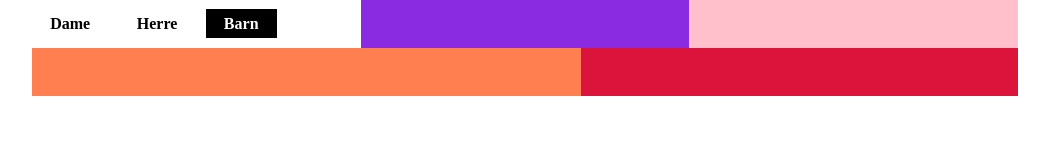
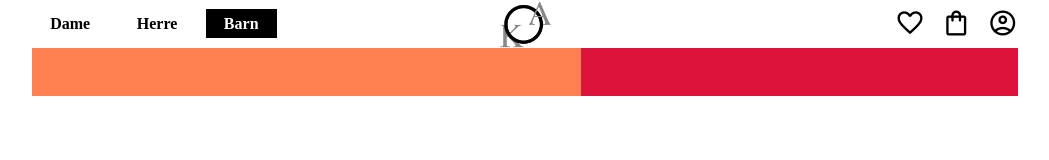
Before and after one commit to 43alsosc/UtvikleValgfriNettside, a plain HTML site: page barn-home.html in a window 1280 px wide. Shown: the whole page, without its empty margins (115-1164 px from the left). Drawn offline with nearby package versions, Linux system fonts and the light colour scheme.

Commit message:
La til logo, handlekurv, favoritter, account

```diff
--- a/barn-home.html
+++ b/barn-home.html
@@ -4,9 +4,11 @@
 <head>
     <meta charset="UTF-8">
     <meta name="viewport" content="width=device-width, initial-scale=1.0">
+    <link rel="stylesheet"
+        href="https://fonts.googleapis.com/css2?family=Material+Symbols+Outlined:opsz,wght,FILL,GRAD@20..48,100..700,0..1,-50..200" />
     <link rel="stylesheet" href="style.css">
     <link rel="stylesheet" href="reset.css">
-    <title>Document</title>
+    <title>Garderobe Glede</title>
 </head>
 
 <body>
@@ -38,8 +40,33 @@
                             </li>
                         </ul>
                     </div>
-                    <div class="midten__ovre__nav"></div>
-                    <div class="hoyre__ovre__nav"></div>
+                    <div class="midten__ovre__nav">
+                        <div class="logo">
+                            <a href="#" class="logo__link">
+                                <img src="/logo2.png" alt="Logo">
+                            </a>
+                        </div>
+                    </div>
+                    <div class="hoyre__ovre__nav">
+                        <div class="icons__holder">
+                            <a class="favorite" role="link" href="/favoritter.html">
+                                <span class="material-symbols-outlined">
+                                    favorite
+                                </span>
+                            </a>
+                            <a class="shopping_cart" role="link" href="/handlekurv.html">
+                                <span class="material-symbols-outlined">
+                                    shopping_bag
+                                </span>
+                            </a>
+                            <a class="account" role="link" href="/personlia.html">
+                                <span class="material-symbols-outlined">
+                                    account_circle
+                                </span>
+                            </a>
+                        </div>
+
+                    </div>
                 </div>
             </div>
             <!-- Nedre div -->
--- a/style.css
+++ b/style.css
@@ -2,6 +2,11 @@
 a {
   text-decoration: none;
   color: black;
+}
+
+/* Felles Klasser */
+.material-symbols-outlined {
+  font-size: 30px;
 }
 /* Navigasjonslinjen */
 .nav__font {
@@ -66,16 +71,33 @@ a {
 .midten__ovre__nav {
   width: 33.33333333333333333334%;
   height: inherit;
-  background-color: blueviolet;
+  background-color: white;
+}
+.logo {
+  height: 100%;
+  width: auto;
+  display: flex;
+  justify-content: center;
+  align-content: center;
+}
+.logo__link img {
+  width: auto;
+  height: 48px;
 }
 
 /* Innhold oppe til høyre */
 .hoyre__ovre__nav {
   width: 33.33333333333333333333%;
   height: inherit;
-  background-color: pink;
+  background-color: white;
 }
-
+.icons__holder {
+  height: 100%;
+  display: flex;
+  justify-content: right;
+  align-items: center;
+  gap: 5%;
+}
 /* Innhold nede til venstre */
 .venstre__nedre__nav {
   height: 100%;
```
Also changed, not shown: dame-home.html (+29 -2 lines), herre-home.html (+29 -2 lines).
